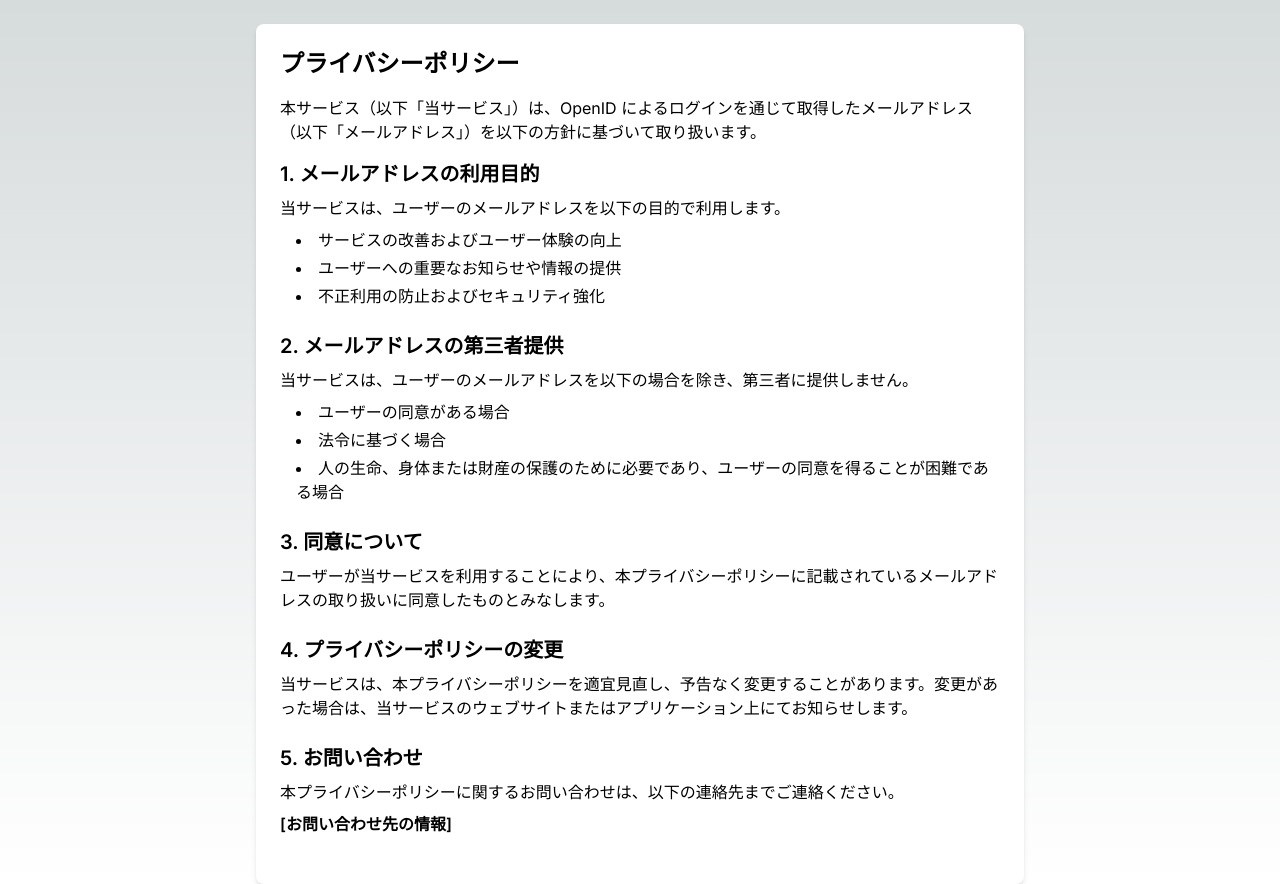
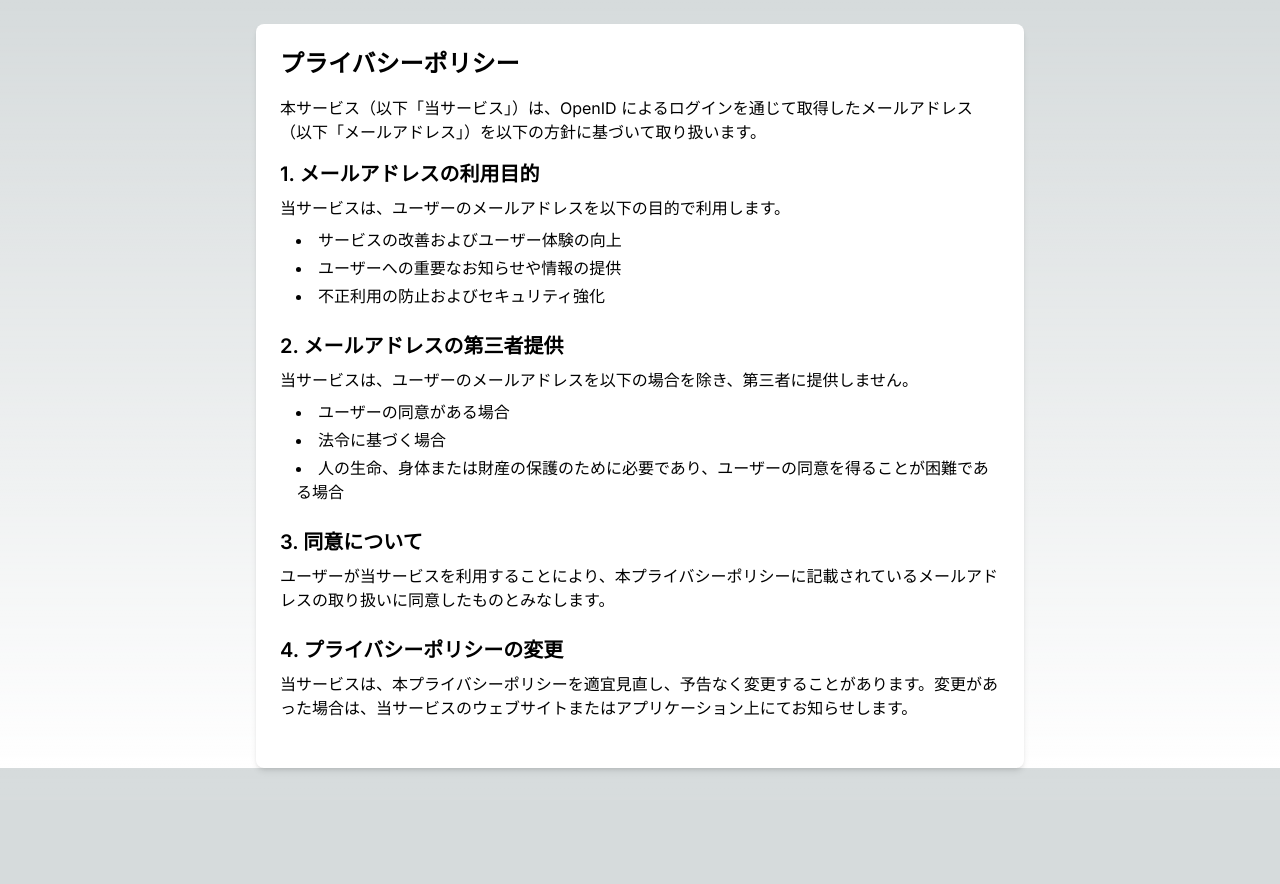
Before and after one commit to strozw-sandbox/liff-oidc-sandbox, a Next.js app: page /privacy in a window 1280 px wide. After the commit the page ends 800 px from the top, so only its background shows below. Built offline with nearby package versions, Linux system fonts and the light colour scheme.

Commit message:
update README.md & `app/privacy/page.tsx`

```diff
--- a/src/app/privacy/page.tsx
+++ b/src/app/privacy/page.tsx
@@ -52,14 +52,6 @@ export default function PrivacyPage() {
 					当サービスは、本プライバシーポリシーを適宜見直し、予告なく変更することがあります。変更があった場合は、当サービスのウェブサイトまたはアプリケーション上にてお知らせします。
 				</p>
 			</section>
-
-      <section className="mb-6">
-        <h2 className="text-xl font-semibold mb-2">5. お問い合わせ</h2>
-        <p className="mb-2">
-          本プライバシーポリシーに関するお問い合わせは、以下の連絡先までご連絡ください。
-        </p>
-        <p className="font-semibold">[お問い合わせ先の情報]</p>
-      </section>
 		</div>
 	);
 }
```
Also changed, not shown: 1 other file (tests, documents, lock files or other folders). Lines whose indentation alone changed are shown as unchanged.
